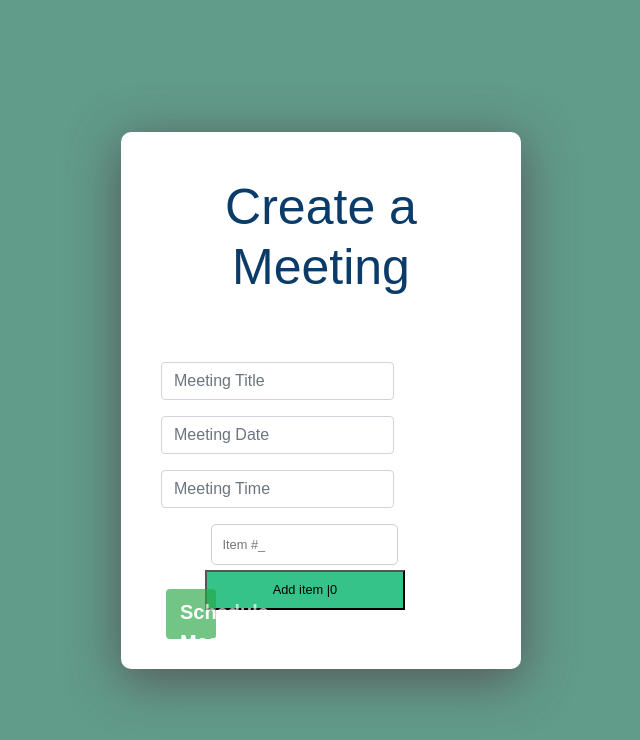
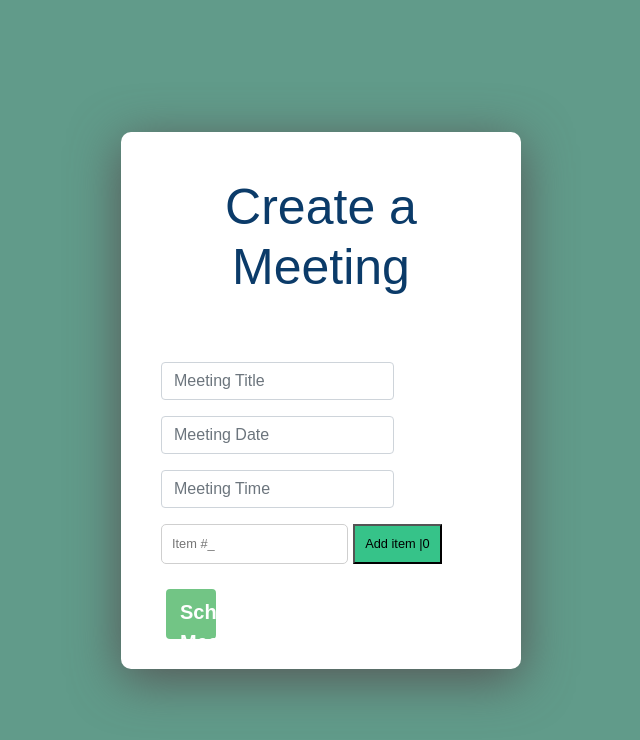
Before and after one commit to robsookim/encontro, a React (Create React App) app in the folder client/: page /create in a window 1280 px wide. Shown: the top 740 px of the page, without its empty margins (319-959 px from the left). Built offline with nearby package versions, Linux system fonts and the light colour scheme.

Commit message:
indenting kinda works

```diff
--- a/client/src/components/AgendaItem.js
+++ b/client/src/components/AgendaItem.js
@@ -5,7 +5,7 @@ class AgendaItem extends Component {
   render() {
     return (
       <div className="agenda-item-wrapper" value = {this.props.level}>
-        <label className = "item-header">
+        <label className = "item-header" style={{display:"flex", marginLeft:`${this.props.level*10}px`}}>
             <input value = {this.props.inputValue}className = "item-header" placeholder="Item #_" onChange={this.props.onItemChange.bind(this,this.props.me, this.props.parent)}>
             </input>
             <button /*onClick={this.props.addItem}*/ className="add-item" onClick={this.props.onAddItem.bind(this, this.props.me,this.props.parent)}>
```
